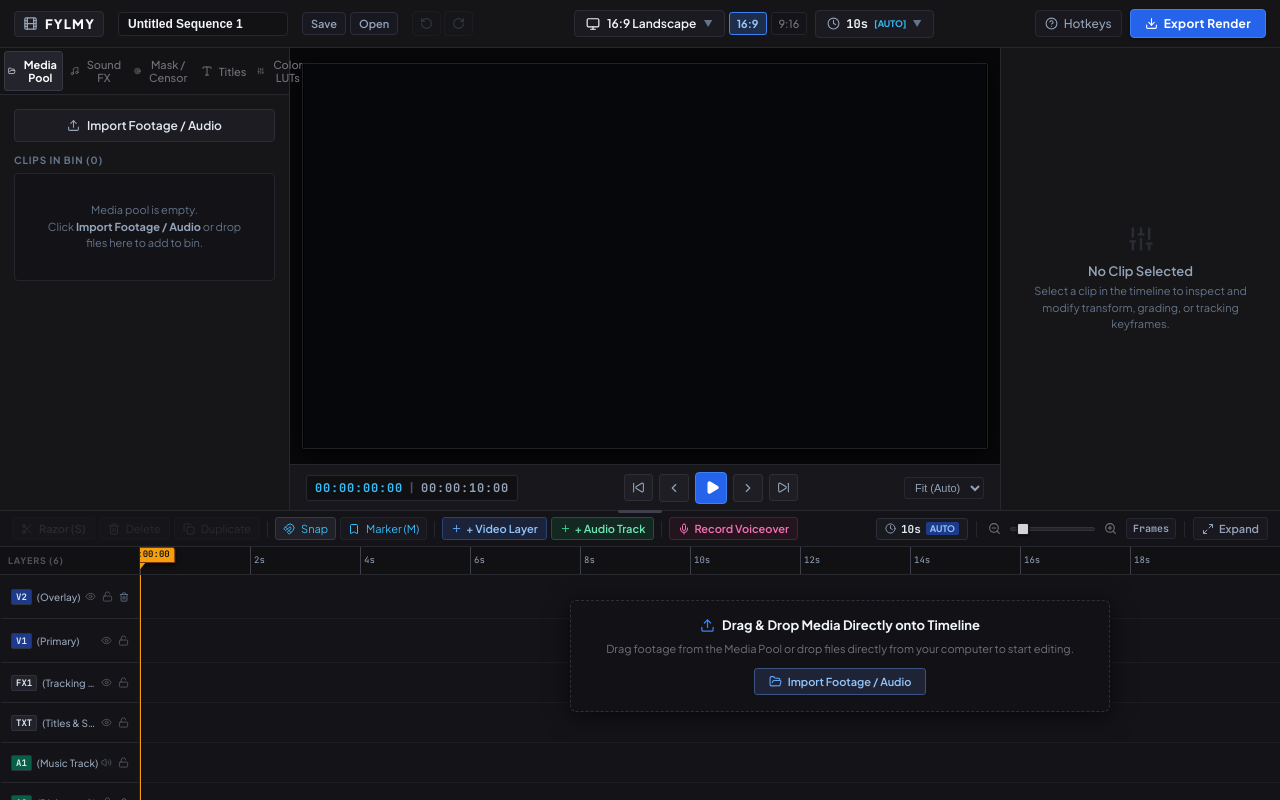
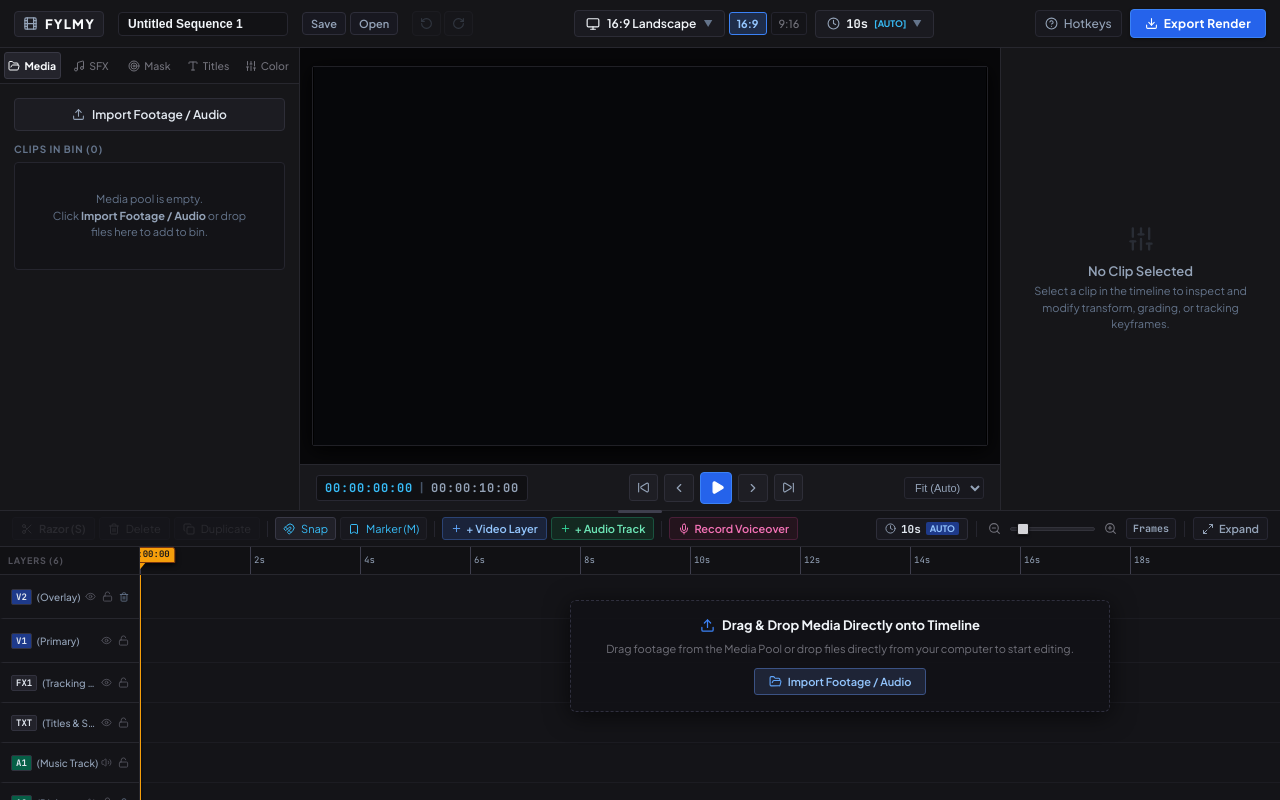
Before and after one commit to siddzzzz/Fylmy, a React (Vite) app: page / in a window 1280 px wide. Built offline with nearby package versions, Linux system fonts and the light colour scheme.

Commit message:
fix(ui): prevent color luts tab from overflowing dock margin

```diff
--- a/src/components/MediaBin.jsx
+++ b/src/components/MediaBin.jsx
@@ -71,8 +71,8 @@ export function MediaBin({
 
   return (
     <aside style={{
-      width: 290,
-      minWidth: 290,
+      width: 300,
+      minWidth: 300,
       background: 'var(--bg-panel)',
       borderRight: '1px solid var(--border-subtle)',
       display: 'flex',
@@ -83,17 +83,19 @@ export function MediaBin({
       {/* Workstation Tab Header */}
       <div style={{
         display: 'flex',
+        alignItems: 'center',
         borderBottom: '1px solid var(--border-subtle)',
         background: '#131316',
-        padding: '3px 4px',
-        gap: 3,
+        padding: '4px',
+        gap: 2,
+        overflowX: 'auto',
       }}>
         {[
-          { id: 'media', label: 'Media Pool', icon: FolderOpen },
-          { id: 'sfx', label: 'Sound FX', icon: Music },
-          { id: 'blur', label: 'Mask / Censor', icon: Target },
-          { id: 'text', label: 'Titles', icon: Type },
-          { id: 'filters', label: 'Color LUTs', icon: Sliders },
+          { id: 'media', label: 'Media', fullLabel: 'Media Pool', icon: FolderOpen },
+          { id: 'sfx', label: 'SFX', fullLabel: 'Sound FX', icon: Music },
+          { id: 'blur', label: 'Mask', fullLabel: 'Mask / Censor', icon: Target },
+          { id: 'text', label: 'Titles', fullLabel: 'Titles & Captions', icon: Type },
+          { id: 'filters', label: 'Color', fullLabel: 'Color LUTs', icon: Sliders },
         ].map((tab) => {
           const Icon = tab.icon;
           const isActive = activeTab === tab.id;
@@ -101,19 +103,28 @@ export function MediaBin({
             <button
               key={tab.id}
               onClick={() => setActiveTab(tab.id)}
+              title={tab.fullLabel}
               style={{
                 flex: 1,
-                padding: '6px 3px',
+                minWidth: 0,
+                padding: '6px 2px',
                 borderRadius: 3,
-                fontSize: 11,
+                fontSize: 10.5,
                 fontWeight: isActive ? 700 : 500,
                 background: isActive ? '#24242c' : 'transparent',
                 color: isActive ? '#f8fafc' : '#71717a',
                 border: isActive ? '1px solid #383844' : '1px solid transparent',
+                display: 'flex',
+                alignItems: 'center',
+                justifyContent: 'center',
+                gap: 4,
+                whiteSpace: 'nowrap',
+                overflow: 'hidden',
+                textOverflow: 'ellipsis',
               }}
             >
-              <Icon size={12} />
-              <span>{tab.label}</span>
+              <Icon size={12} style={{ flexShrink: 0 }} />
+              <span style={{ overflow: 'hidden', textOverflow: 'ellipsis' }}>{tab.label}</span>
             </button>
           );
         })}
```
